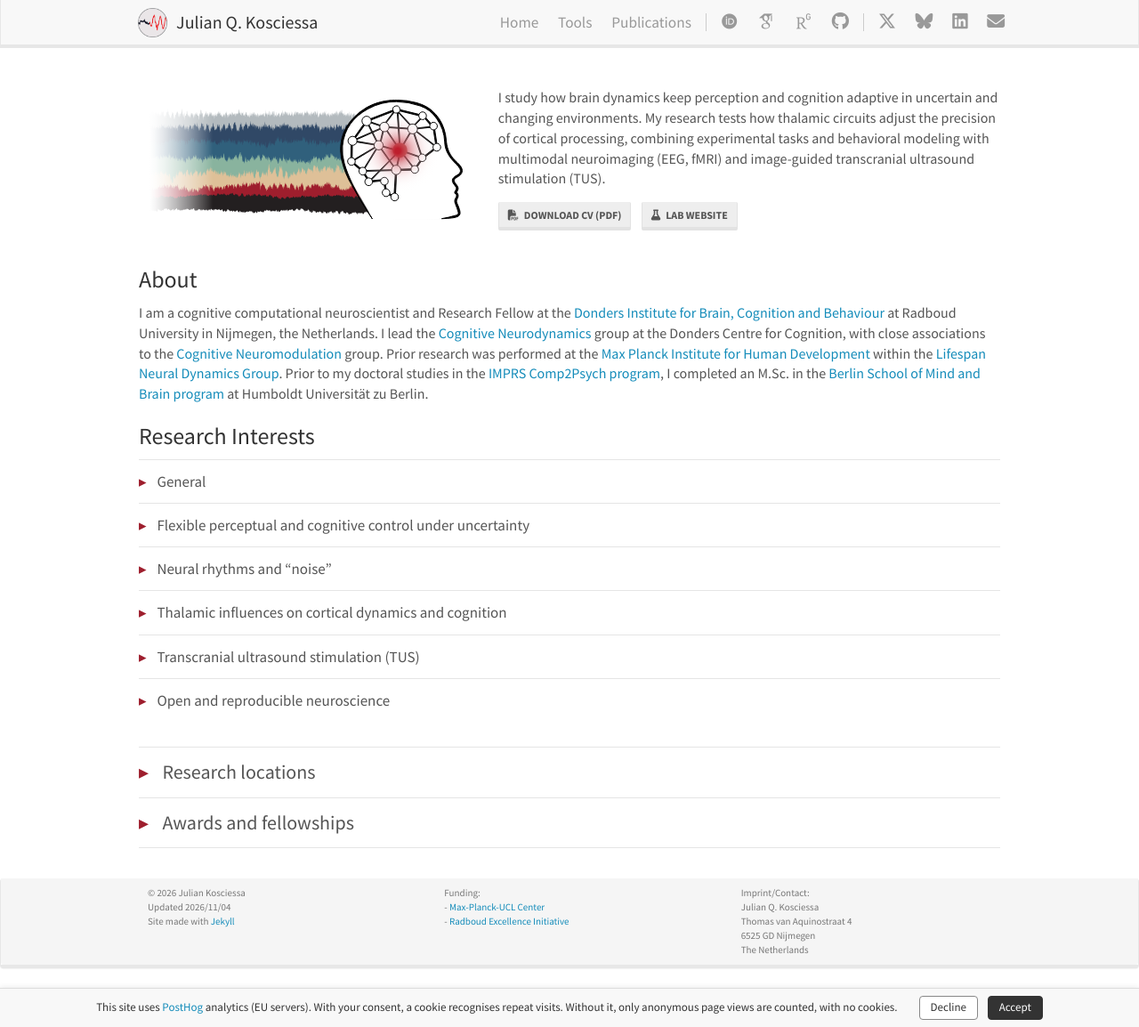
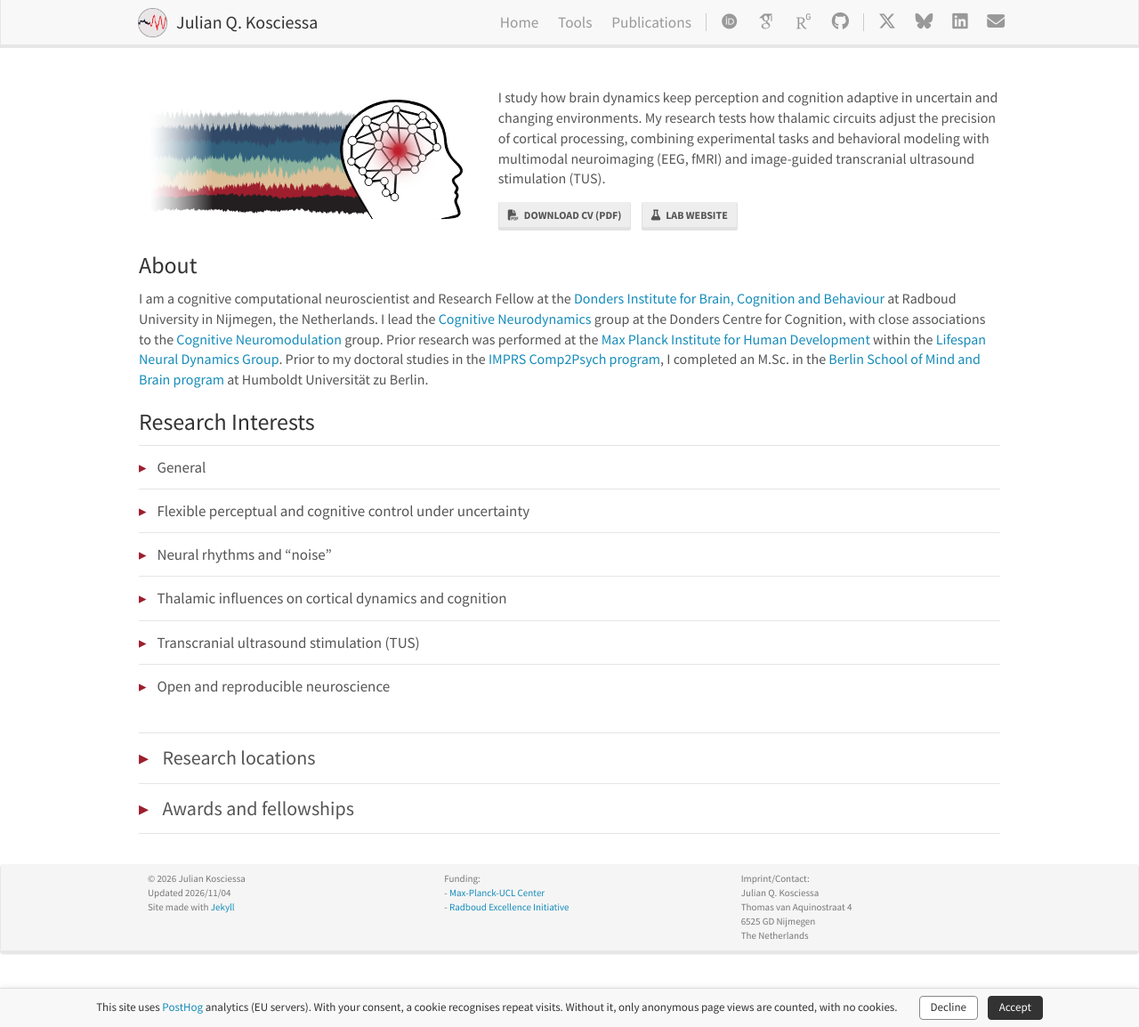
Before and after one commit to jkosciessa/jkosciessa.github.io, a Jekyll site: the page built from _pages/home.md, in a window 1280 px wide and 1154 px high. Shown: the whole window at 89% size. Built offline with Jekyll 4.4.1, drawn with Linux system fonts in a browser that asks for light colours; some web fonts are replaced.

Commit message:
home: less space between summary block and About

```diff
--- a/css/main.scss
+++ b/css/main.scss
@@ -221,3 +221,7 @@ details.rm-toggle + details.section-toggle { margin-top: 0; }
 /* Home: talk/lecture recordings under research topics */
 details.ri > p.ri-media { font-size: 14px; color: #555; margin-top: -4px; }
 details.ri > p.ri-media i { color: #9e1e2d; margin-right: 4px; }
+
+/* Home: pull "About" closer to the summary block */
+#homeid .hero { margin-bottom: 0; }
+#homeid .hero + h2 { margin-top: 6px; }
```
